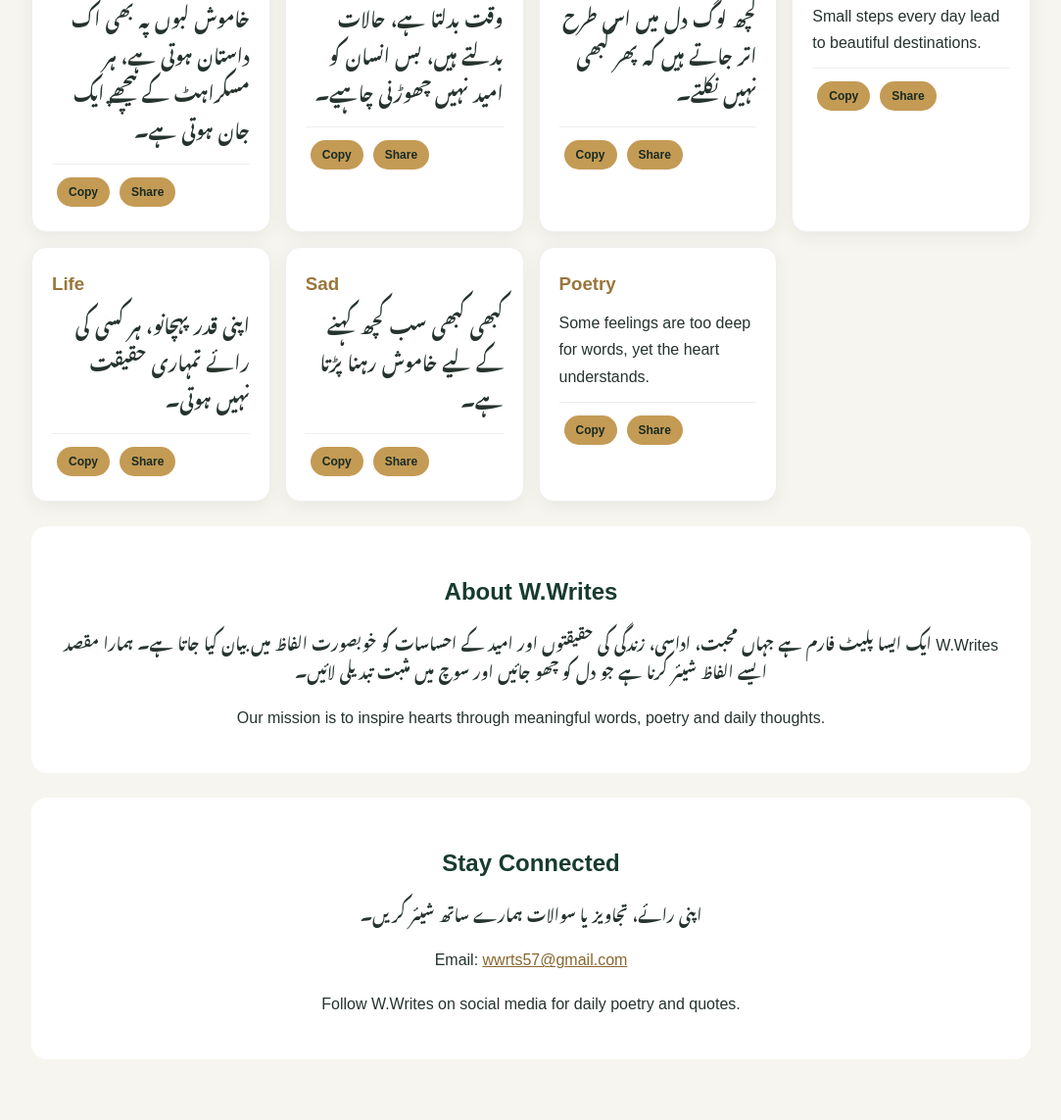
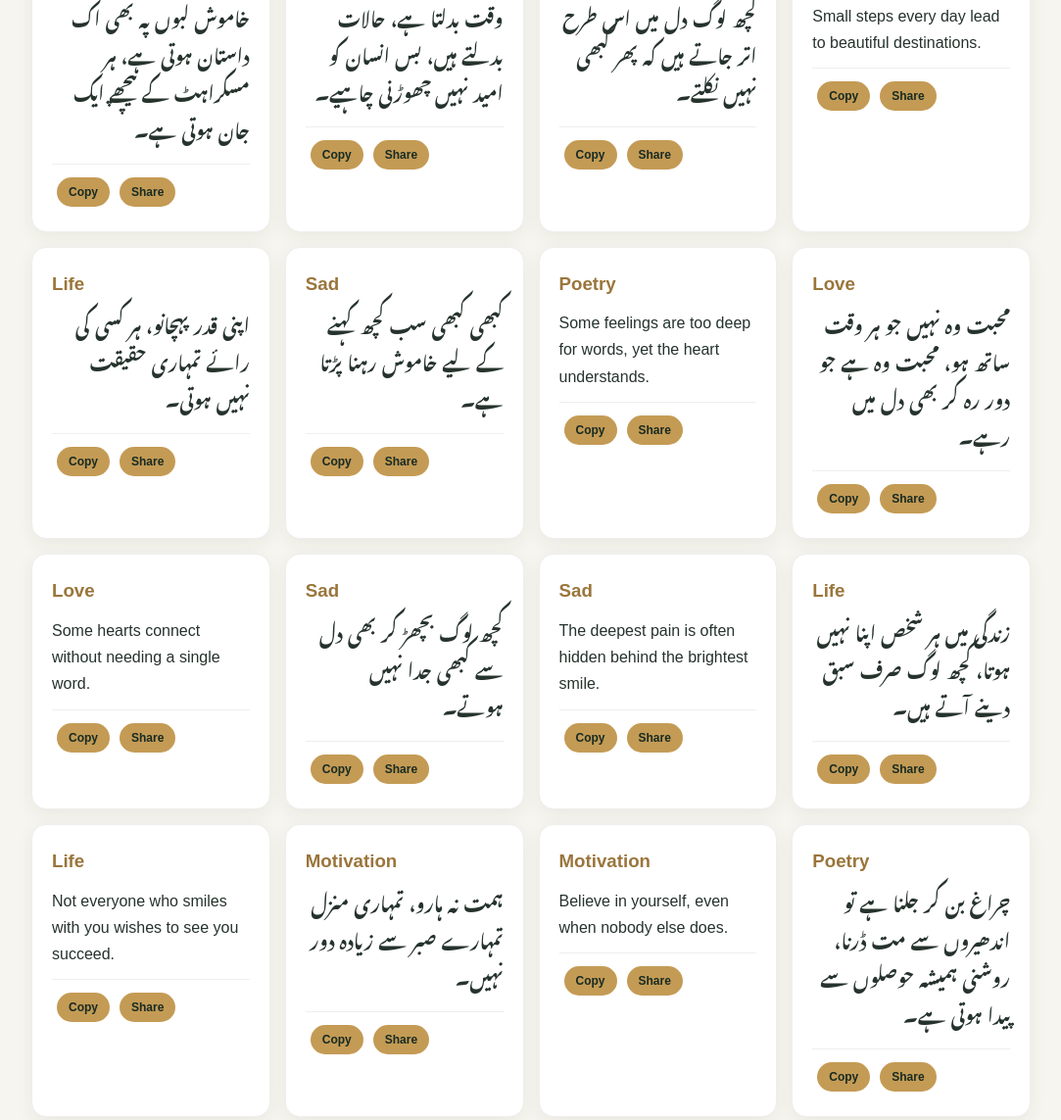
Before and after one commit to wwrites/wwrites.github.io, a plain HTML site: page index.html in a window 1280 px wide. Shown: the part 1590-2733 px from the top of the page at 98% size, without its empty margins (98-1181 px from the left). Drawn offline with Linux system fonts and the light colour scheme.

Commit message:
Add new quotes to index.html
Added new quotes in Urdu and English across various categories.

```diff
--- a/index.html
+++ b/index.html
@@ -163,6 +163,17 @@ const quotes=[
 {cat:"Life",lang:"ur",text:"اپنی قدر پہچانو، ہر کسی کی رائے تمہاری حقیقت نہیں ہوتی۔"},
 {cat:"Sad",lang:"ur",text:"کبھی کبھی سب کچھ کہنے کے لیے خاموش رہنا پڑتا ہے۔"},
 {cat:"Poetry",lang:"en",text:"Some feelings are too deep for words, yet the heart understands."}
+  ,
+{cat:"Love",lang:"ur",text:"محبت وہ نہیں جو ہر وقت ساتھ ہو، محبت وہ ہے جو دور رہ کر بھی دل میں رہے۔"},
+{cat:"Love",lang:"en",text:"Some hearts connect without needing a single word."},
+{cat:"Sad",lang:"ur",text:"کچھ لوگ بچھڑ کر بھی دل سے کبھی جدا نہیں ہوتے۔"},
+{cat:"Sad",lang:"en",text:"The deepest pain is often hidden behind the brightest smile."},
+{cat:"Life",lang:"ur",text:"زندگی میں ہر شخص اپنا نہیں ہوتا، کچھ لوگ صرف سبق دینے آتے ہیں۔"},
+{cat:"Life",lang:"en",text:"Not everyone who smiles with you wishes to see you succeed."},
+{cat:"Motivation",lang:"ur",text:"ہمت نہ ہارو، تمہاری منزل تمہارے صبر سے زیادہ دور نہیں۔"},
+{cat:"Motivation",lang:"en",text:"Believe in yourself, even when nobody else does."},
+{cat:"Poetry",lang:"ur",text:"چراغ بن کر جلنا ہے تو اندھیروں سے مت ڈرنا، روشنی ہمیشہ حوصلوں سے پیدا ہوتی ہے۔"},
+{cat:"Poetry",lang:"ur",text:"خاموشیوں میں بھی کئی راز چھپے ہوتے ہیں، کچھ درد لفظوں کے محتاج نہیں ہوتے۔"}
 ];
 let category="All";
 function setCategory(c,b){
```
